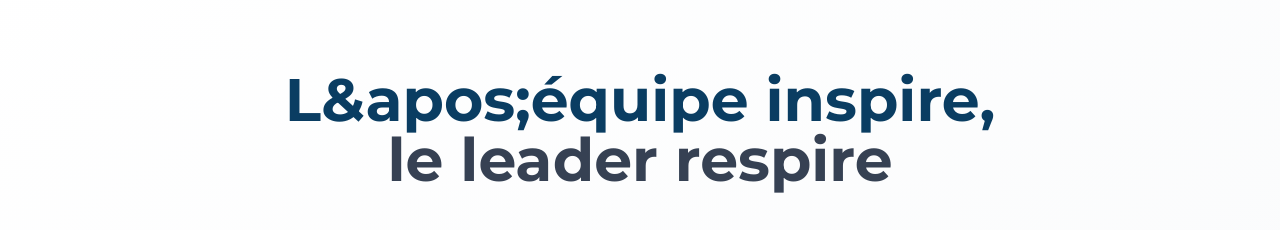
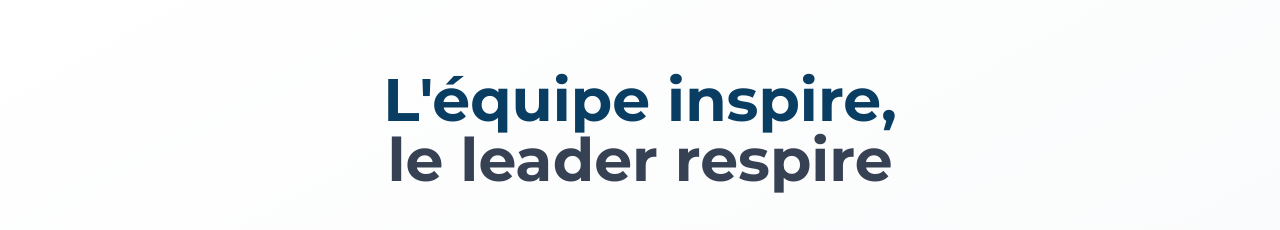
Before and after one commit to tmalo/thierry-lecoachpro, a Next.js app: page / in a window 1280 px wide. Shown: the part 123-353 px from the top of the page. Built offline with nearby package versions, Linux system fonts and the light colour scheme; no server answers.

Commit message:
fix: typo

```diff
--- a/src/app/page.tsx
+++ b/src/app/page.tsx
@@ -13,7 +13,7 @@ export default function HomePage() {
         <div className="container-max section-padding">
           <div className="max-w-4xl mx-auto text-center">
             <h1 className="font-montserrat text-4xl md:text-6xl font-bold text-primary mb-8 animate-fade-in">
-              {"L&apos;équipe inspire,"}
+              L&apos;équipe inspire,
               <br />
               <span className="text-gray-700">le leader respire</span>
             </h1>
```
